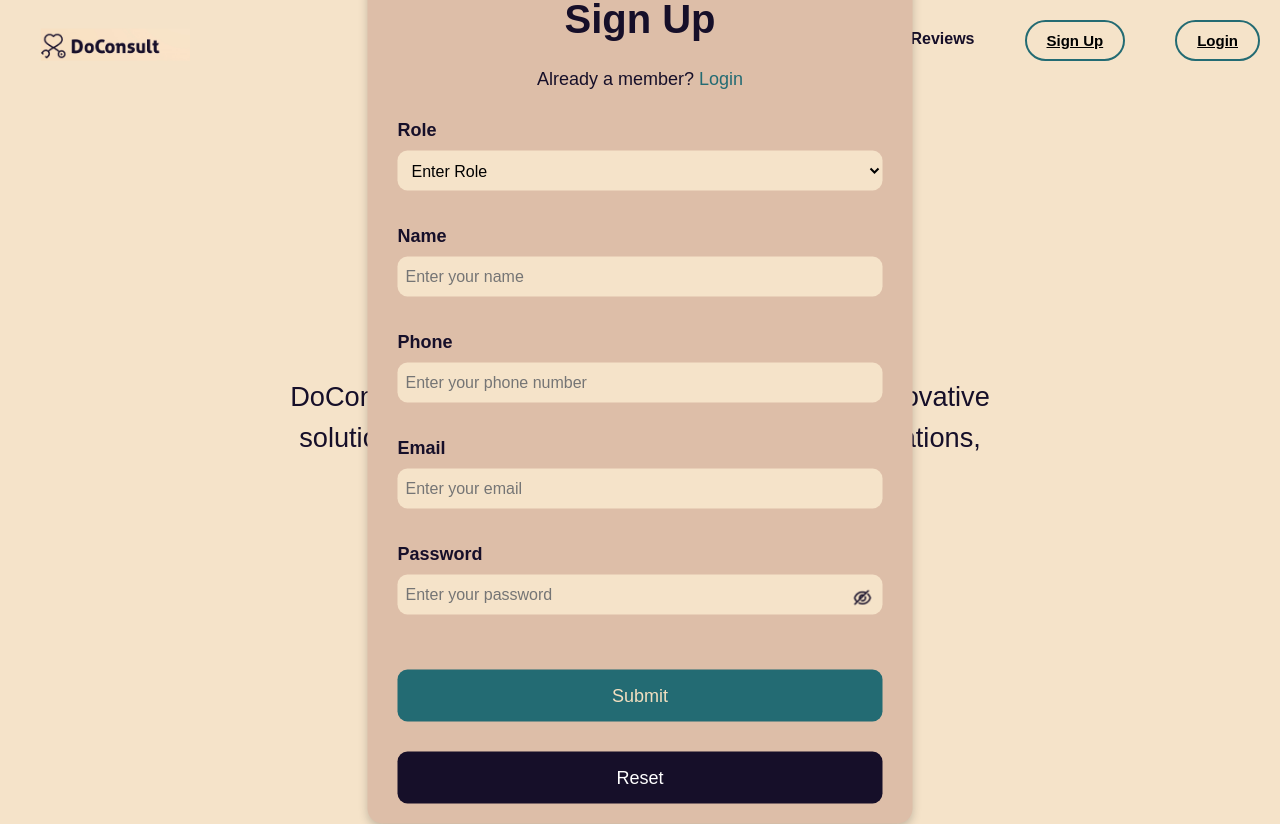
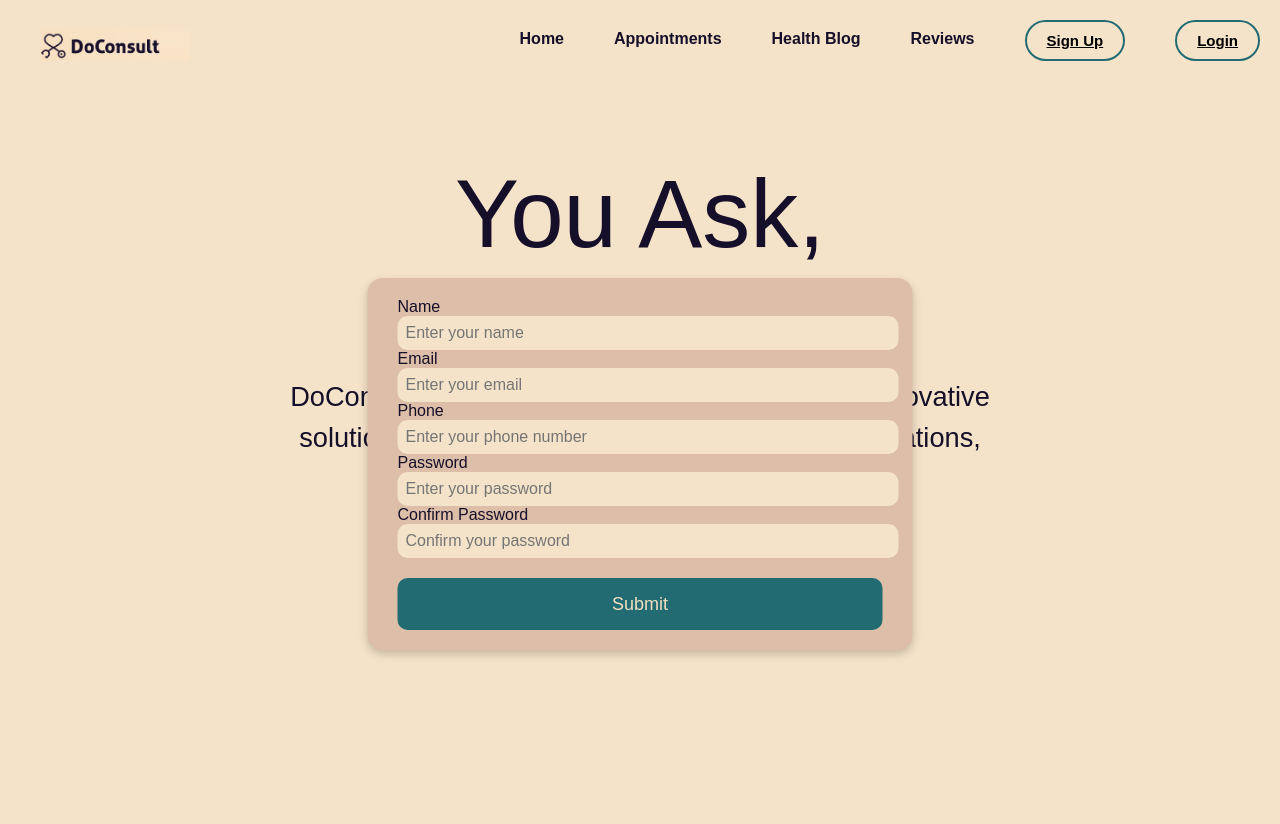
Before and after one commit to nehas28/test_med_app, a React (Create React App) app: page /signup in a window 1280 px wide. After the commit the page ends 800 px from the top, so only its background shows below. Built offline with nearby package versions, Linux system fonts and the light colour scheme.

Commit message:
added changes

```diff
--- a/src/Components/Navbar/Navbar.js
+++ b/src/Components/Navbar/Navbar.js
@@ -1,9 +1,29 @@
-import React from 'react';
-import { Link } from 'react-router-dom'; // Import Link for navigation
+import React, { useState, useEffect } from 'react';
+import { Link, useNavigate } from 'react-router-dom'; // Import Link for navigation
 import './Navbar.css';
 import logo from './navImages/logo-light-version.png';
 
 const Navbar = () => {
+  const [isLoggedIn, setIsLoggedIn] = useState(false);
+  const navigate = useNavigate();
+
+  // Check if user is logged in (check for auth-token in sessionStorage)
+  useEffect(() => {
+    if (sessionStorage.getItem("auth-token")) {
+      setIsLoggedIn(true);
+    }
+  }, []);
+
+  // Function to handle logout
+  const handleLogout = () => {
+    sessionStorage.removeItem("auth-token");
+    sessionStorage.removeItem("name");
+    sessionStorage.removeItem("phone");
+    sessionStorage.removeItem("email");
+    setIsLoggedIn(false);
+    navigate("/login"); // Redirect to login page after logout
+  };
+
   return (
     <div className="main-container">
       <div className="logo-container">
@@ -15,11 +35,15 @@ const Navbar = () => {
         <span>Health Blog</span>
         <span>Reviews</span>
 
-        {/* Link to Sign Up */}
-        <Link to="/signup" className="nav-btn">Sign Up</Link>
-
-        {/* Link to Login */}
-        <Link to="/login" className="nav-btn">Login</Link>
+        {/* Conditionally render Sign Up, Login, or Logout based on isLoggedIn */}
+        {!isLoggedIn ? (
+          <>
+            <Link to="/signup" className="nav-btn">Sign Up</Link>
+            <Link to="/login" className="nav-btn">Login</Link>
+          </>
+        ) : (
+          <button className="nav-btn logout-btn" onClick={handleLogout}>Logout</button>
+        )}
       </div>
       <div className="headline">
         <h1>You Ask,</h1>
--- a/src/Components/Sign_Up/Sign_Up.html
+++ b/src/Components/Sign_Up/Sign_Up.html
@@ -66,3 +66,7 @@
     <script src="Sign_Up.js"></script>
 </body>
 </html>
+
+
+
+export default SignUp;
--- a/src/Components/Sign_Up/Sign_Up.js
+++ b/src/Components/Sign_Up/Sign_Up.js
@@ -1,129 +1,176 @@
 import React, { useState } from 'react';
 import './Sign_Up.css';
-import mageEyeOn from './suImages/ri_eye-line.png';
-import mageEyeOff from './suImages/mage_eye-off.png';
+import { useNavigate } from 'react-router-dom';
+import { API_URL } from '../../config';
 
-const SignUp = () => {
-    const [showPassword, setShowPassword] = useState(false);
+// Function component for Sign Up form
+const Sign_Up = () => {
+    // State variables using useState hook
+    const [name, setName] = useState('');
+    const [email, setEmail] = useState('');
+    const [phone, setPhone] = useState('');
+    const [password, setPassword] = useState('');
+    const [confirmPassword, setConfirmPassword] = useState('');
+    const [showerr, setShowerr] = useState(''); // State to show error messages
+    const [isSubmitted, setIsSubmitted] = useState(false); // Track if the form is submitted
+    const navigate = useNavigate(); // Navigation hook from react-router
 
-    const togglePassword = () => {
-        setShowPassword((prev) => !prev); // Toggle the state
+    // Function to handle form submission
+    const register = async (e) => {
+        e.preventDefault(); // Prevent default form submission
+
+        // Validation: Ensure password and confirm password match
+        if (password !== confirmPassword) {
+            setShowerr('Passwords do not match!');
+            return;
+        }
+
+        // API Call to register user
+        const response = await fetch(`${API_URL}/api/auth/register`, {
+            method: "POST",
+            headers: {
+                "Content-Type": "application/json",
+            },
+            body: JSON.stringify({
+                name: name,
+                email: email,
+                password: password,
+                phone: phone,
+            }),
+        });
+
+        const json = await response.json(); // Parse the response JSON
+
+        if (json.authtoken) {
+            // Store user data in session storage
+            sessionStorage.setItem("auth-token", json.authtoken);
+            sessionStorage.setItem("name", name);
+            sessionStorage.setItem("phone", phone);
+            sessionStorage.setItem("email", email);
+
+            // Set form submission to true to hide the form
+            setIsSubmitted(true);
+
+            // Redirect user to home page
+            navigate("/");
+
+            // Refresh the page (optional, can be removed if not needed)
+            window.location.reload();
+        } else {
+            if (json.errors) {
+                for (const error of json.errors) {
+                    setShowerr(error.msg); // Show error messages
+                }
+            } else {
+                setShowerr(json.error);
+            }
+        }
     };
 
-    const resetForm = () => {
-        document.getElementById('signup-form').reset();
-        setShowPassword(false); // Reset the password visibility state
+    // Function to handle restarting the form
+    const restartForm = () => {
+        setName('');
+        setEmail('');
+        setPhone('');
+        setPassword('');
+        setConfirmPassword('');
+        setShowerr('');
+        setIsSubmitted(false);
     };
 
+    // JSX to render the Sign Up form
     return (
-        <div>
-            <form id="signup-form" className="form-container">
-                <div className="form-title">Sign Up</div>
-                <div className="login-info">
-                    <span>Already a member? </span>
-                    <a href="Login.html" className="login-link">Login</a>
-                </div>
-
-                {/* Role Field */}
-                <label htmlFor="role" className="form-label">Role</label>
-                <div className="input-container">
-                    <select id="role" name="role" className="input-field">
-                        <option value="enter-role">Enter Role</option>
-                        <option value="doctor">Doctor</option>
-                        <option value="patient">Patient</option>
-                        <option value="admin">Admin</option>
-                    </select>
-                </div>
-
-                {/* Name Field */}
-                <label htmlFor="name" className="form-label">Name</label>
-                <div className="input-container">
+        <div className="container" style={{ marginTop: '5%' }}>
+            <div className="signup-grid">
+                {/* If the form is submitted, hide the form */}
+                {!isSubmitted ? (
+                    <div className="signup-form">
+                        <form method="POST" onSubmit={register}>
+                            <div className="form-group">
+                                <label htmlFor="name">Name</label>
                                 <input
+                                    value={name}
+                                    onChange={(e) => setName(e.target.value)}
                                     type="text"
+                                    name="name"
                                     id="name"
-                        name="name"
-                        className="input-field"
+                                    className="form-control"
                                     placeholder="Enter your name"
+                                    required
                                 />
                             </div>
 
-                {/* Phone Field */}
-                <label htmlFor="phone" className="form-label">Phone</label>
-                <div className="input-container">
+                            <div className="form-group">
+                                <label htmlFor="email">Email</label>
                                 <input
-                        type="text"
-                        id="phone"
-                        name="phone"
-                        className="input-field"
-                        placeholder="Enter your phone number"
-                    />
-                    <span
-                        id="phone-error"
-                        className="error-message"
-                        style={{ color: 'red', display: 'none' }}
-                    >
-                        Invalid phone number format. Use ###-###-####.
-                    </span>
-                </div>
-
-                {/* Email Field */}
-                <label htmlFor="email" className="form-label">Email</label>
-                <div className="input-container">
-                    <input
+                                    value={email}
+                                    onChange={(e) => setEmail(e.target.value)}
                                     type="email"
+                                    name="email"
                                     id="email"
-                        name="email"
-                        className="input-field"
+                                    className="form-control"
                                     placeholder="Enter your email"
+                                    required
                                 />
                             </div>
 
-                {/* Password Field */}
-                <label htmlFor="password" className="form-label">Password</label>
-                <div className="input-container">
+                            <div className="form-group">
+                                <label htmlFor="phone">Phone</label>
                                 <input
-                        type={showPassword ? 'text' : 'password'}
-                        id="password"
-                        name="password"
-                        className="input-field"
-                        placeholder="Enter your password"
+                                    value={phone}
+                                    onChange={(e) => setPhone(e.target.value)}
+                                    type="tel"
+                                    name="phone"
+                                    id="phone"
+                                    className="form-control"
+                                    placeholder="Enter your phone number"
+                                    required
                                 />
-                    <span className="toggle-password" onClick={togglePassword}>
-                        <img
-                            id="toggle-icon"
-                            src={showPassword ? mageEyeOn : mageEyeOff}
-                            alt="Toggle Password Visibility"
-                        />
-                    </span>
-                    <span
-                        id="password-error"
-                        className="error-message"
-                        style={{ color: 'red', display: 'none' }}
-                    >
-                        Password must be max 25 characters, contain at least one special character, and one number.
-                    </span>
                             </div>
 
-                {/* Submit Button */}
-                <div className="submit-container">
-                    <button type="submit" className="submit-btn">
-                        Submit
-                    </button>
+                            <div className="form-group">
+                                <label htmlFor="password">Password</label>
+                                <input
+                                    value={password}
+                                    onChange={(e) => setPassword(e.target.value)}
+                                    type="password"
+                                    name="password"
+                                    id="password"
+                                    className="form-control"
+                                    placeholder="Enter your password"
+                                    required
+                                />
                             </div>
 
-                {/* Reset Button */}
-                <div className="reset-container">
-                    <button
-                        type="reset"
-                        className="reset-btn"
-                        onClick={resetForm}
-                    >
-                        Reset
-                    </button>
+                            <div className="form-group">
+                                <label htmlFor="confirmPassword">Confirm Password</label>
+                                <input
+                                    value={confirmPassword}
+                                    onChange={(e) => setConfirmPassword(e.target.value)}
+                                    type="password"
+                                    name="confirmPassword"
+                                    id="confirmPassword"
+                                    className="form-control"
+                                    placeholder="Confirm your password"
+                                    required
+                                />
                             </div>
+
+                            {/* Show error message if any */}
+                            {showerr && <div className="err" style={{ color: 'red' }}>{showerr}</div>}
+
+                            <button type="submit" className="submit-btn">Submit</button>
                         </form>
+                    </div>
+                ) : (
+                    // If submitted, show the "Restart Form" button
+                    <div className="restart-btn-container">
+                        <button onClick={restartForm} className="restart-btn">Restart Form</button>
+                    </div>
+                )}
+            </div>
         </div>
     );
 };
 
-export default SignUp;
+export default Sign_Up;
```
Lines whose indentation alone changed are shown as unchanged.
